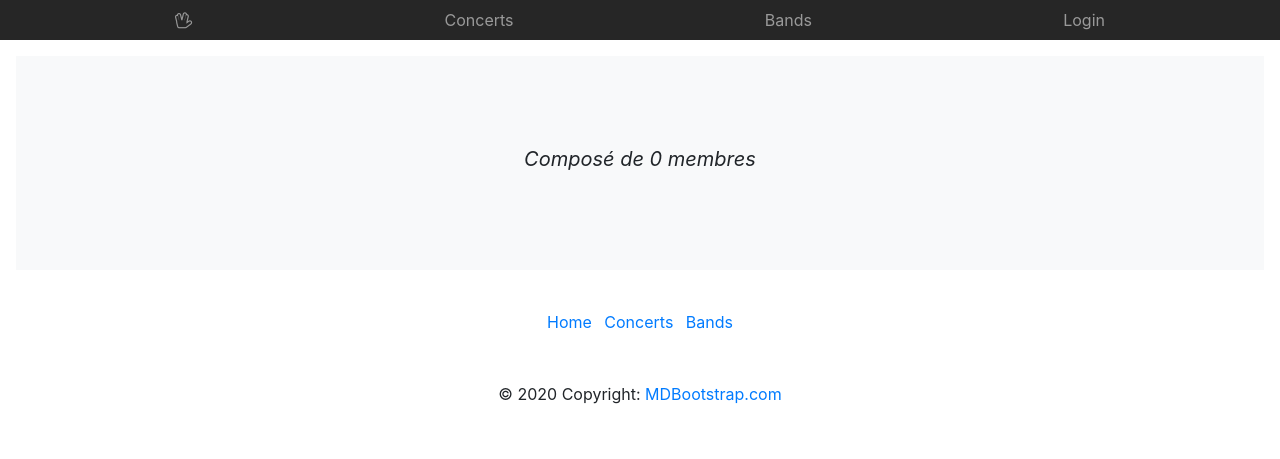
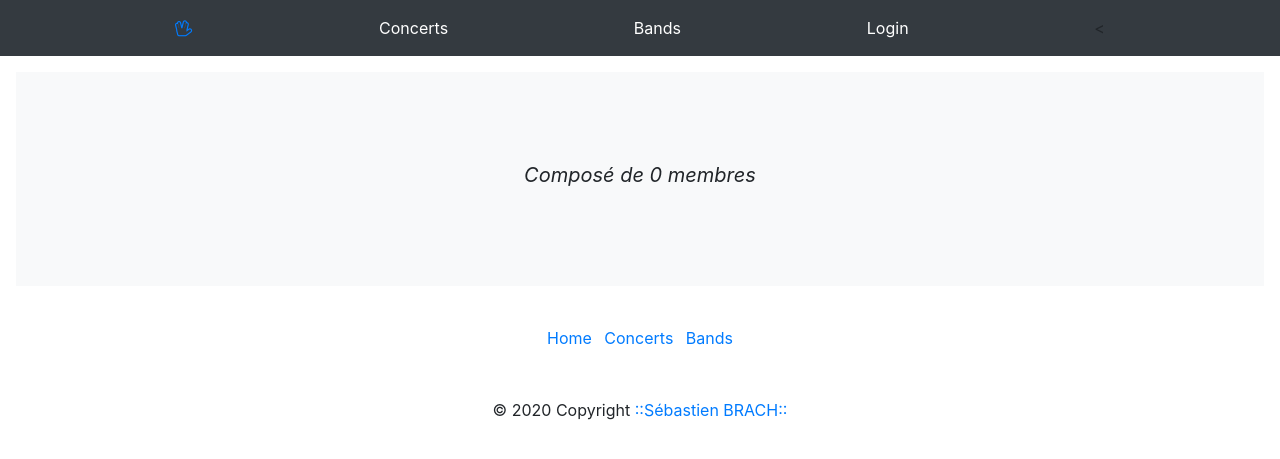
Before and after one commit to SebastienBrach/ProjetPHP-LP-APIDAE, a Symfony app: template templates/band/band.html.twig in a window 1280 px wide. Shown: the top 459 px of the page. Run offline with Twig, Linux system fonts and the light colour scheme; the template is opened without the code that fills it, so the values that code supplies are empty; some libraries are stand-ins or nearby versions.

Commit message:
navbar OK

```diff
--- a/src/Entity/User.php
+++ b/src/Entity/User.php
@@ -107,7 +107,7 @@ class User implements UserInterface
     {
         $roles = $this->roles;
         // guarantee every user at least has ROLE_USER
-        $roles[] = 'ROLE_USER';
+        $roles[] = 'ROLE_ADMIN';
 
         return array_unique($roles);
     }
--- a/src/Security/LoginFormAuthenticator.php
+++ b/src/Security/LoginFormAuthenticator.php
@@ -25,6 +25,8 @@ class LoginFormAuthenticator extends AbstractFormLoginAuthenticator implements P
     use TargetPathTrait;
 
     public const LOGIN_ROUTE = 'app_login';
+    public const HOME = 'home';
+
 
     private $entityManager;
     private $urlGenerator;
@@ -98,7 +100,7 @@ class LoginFormAuthenticator extends AbstractFormLoginAuthenticator implements P
 
         // For example : return new RedirectResponse($this->urlGenerator->generate('some_route'));
         // throw new \Exception('TODO: provide a valid redirect inside '.__FILE__);
-        return new RedirectResponse($this->router->generate('home'));
+        return new RedirectResponse($this->router->generate(self::HOME));
     }
 
     protected function getLoginUrl()
--- a/templates/concert/liste.html.twig
+++ b/templates/concert/liste.html.twig
@@ -1,6 +1,5 @@
 {% extends 'base.html.twig' %}
 {% block title %}Concert-Project!{% endblock %}
-
 
 {% block body %}
 <div class="position-relative overflow-hidden p-3 p-md-5 m-md-3 text-center bg-light">
@@ -33,7 +32,7 @@
     <tbody>
       {% for concert in concerts %}
       <tr>
-        <th><a href="">{{ concert.band.name }}</a></th>
+        <th><a href="/band/{{ concert.band.id }}">{{ concert.band.name }}</a></th>
         <td>{{ concert.tourName }}</td>
         <td>{{ concert.date.date|format_datetime('short', 'none', locale='fr') }}</td>
         <td><a href="{{ path('edit_concert', {id: concert.id}) }}" class="btn btn-primary">Modifier</a></td>
--- a/templates/footer.html.twig
+++ b/templates/footer.html.twig
@@ -28,8 +28,8 @@
   <!-- Footer Elements -->
 
   <!-- Copyright -->
-  <div class="footer-copyright text-center py-3">© 2020 Copyright:
-    <a href="https://mdbootstrap.com/"> MDBootstrap.com</a>
+  <div class="footer-copyright text-center py-3">© 2020 Copyright
+    <a href=""> ::Sébastien BRACH::</a>
   </div>
   <!-- Copyright -->
 
--- a/templates/navbar.html.twig
+++ b/templates/navbar.html.twig
@@ -1,18 +1,20 @@
-<nav class="site-header sticky-top ">
+<nav class="navbar navbar-expand-lg sticky-top bg-dark">
     <div class="container d-flex flex-column flex-md-row justify-content-between">
         <a class="py-2" href="/">
             <i class="fa fa-hand-spock-o" aria-hidden="true"></i>
         </a>
         {% if is_granted('IS_AUTHENTICATED_FULLY') %}
-        <a class="py-2 d-none d-md-inline-block" href="/concerts">Concerts</a>
-        <a class="py-2 d-none d-md-inline-block" href="/bands">Bands</a>
-        <a class="py-2 d-none d-md-inline-block">Bienvenue {{ app.user.firstName }}</a>
-        <a class="py-2 d-none d-md-inline-block" href="/logout">Logout</a>
+        <a style="color: white; text-decoration:none;" class="py-2 d-none d-md-inline-block" href="/concerts">Concerts</a>
+        <a style="color: white; text-decoration:none;" class="py-2 d-none d-md-inline-block" href="/bands">Bands</a>
+        <a style="color: white; text-decoration:none;" class="py-2 d-none d-md-inline-block">Bienvenue {{ app.user.firstName }}</a>
+        <a style="color: white; text-decoration:none;" class="py-2 d-none d-md-inline-block" href="/logout">Logout</a>
 
         {% else %}
-        <a class="py-2 d-none d-md-inline-block" href="/concerts">Concerts</a>
-        <a class="py-2 d-none d-md-inline-block" href="/bands">Bands</a>
-        <a class="py-2 d-none d-md-inline-block" href="/login">Login</a>
+        <a style="color: white; text-decoration:none;" class="py-2 d-none d-md-inline-block" href="/concerts">Concerts</a>
+        <a style="color: white; text-decoration:none;" class="py-2 d-none d-md-inline-block" href="/bands">Bands</a>
+        <a style="color: white; text-decoration:none;" class="py-2 d-none d-md-inline-block" href="/login">Login</a>
+
+        <
 
         {% endif %}
 
```
